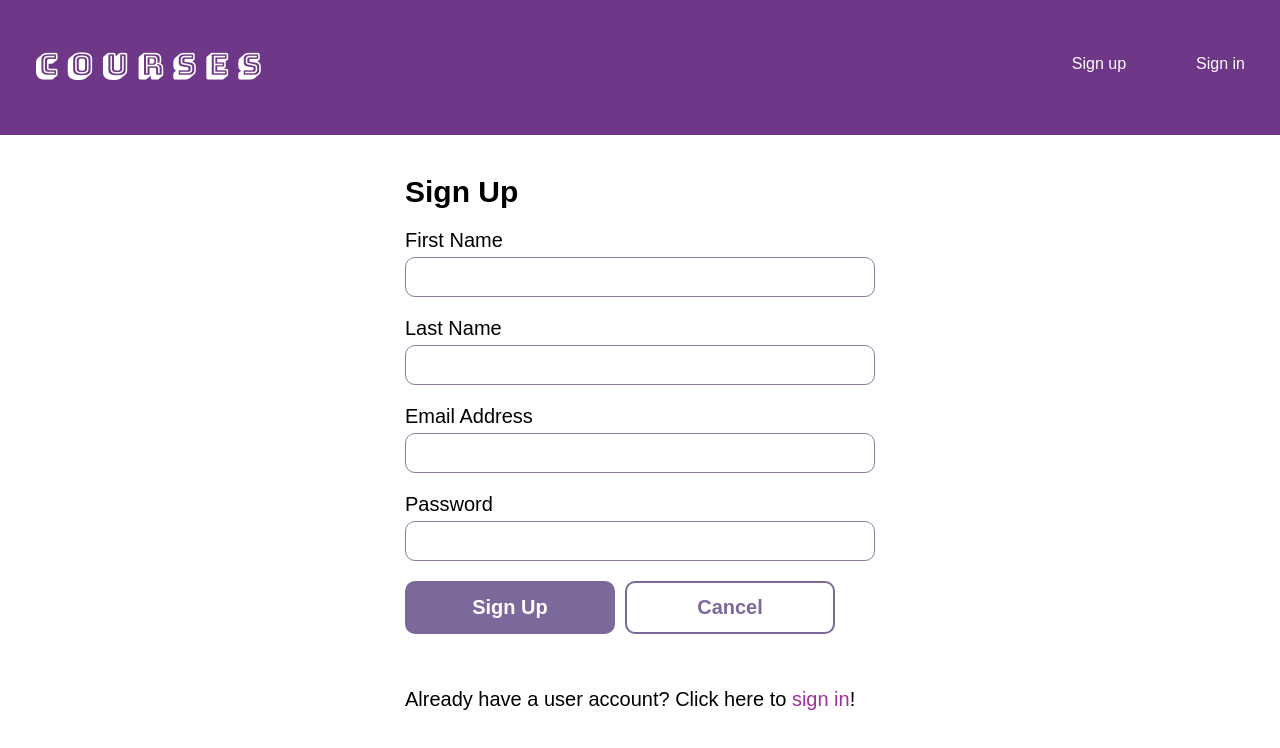
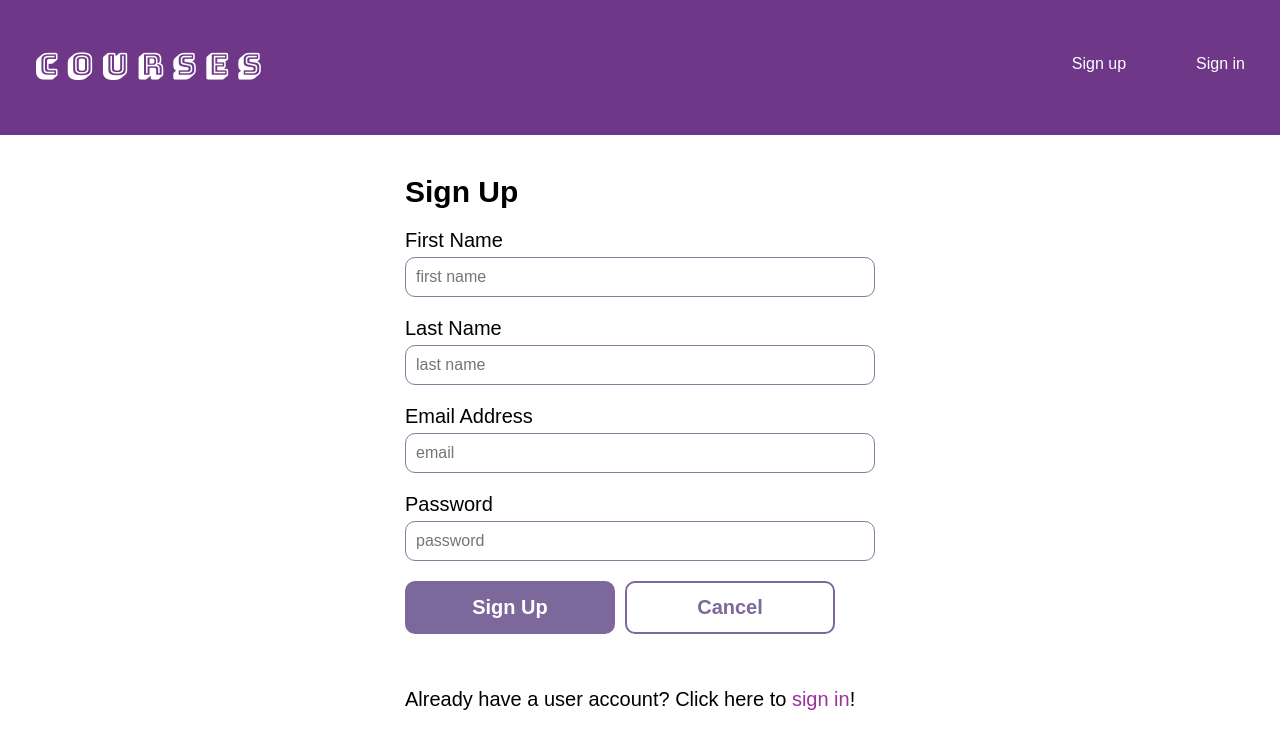
Before and after one commit to mGarciaNieto/FSJS_Project-10, a React (Create React App) app in the folder client/: page /signup in a window 1280 px wide. Shown: the top 748 px of the page. Built offline with nearby package versions, Linux system fonts and the light colour scheme.

Commit message:
Implement UserSignUp

```diff
--- a/client/src/components/UserSignUp.jsx
+++ b/client/src/components/UserSignUp.jsx
@@ -1,50 +1,49 @@
 import React from 'react'
-import { useState, useContext } from 'react'
+import { useState, useContext, useRef } from 'react'
 import { Link, useNavigate } from 'react-router-dom'
 import ValidatonErrors from './ValidationErrors'
 import { api } from '../utils/apiRequests'
 import AuthContext from '../context/AuthContext'
 
+function UserSignUp() {
+	const navigate = useNavigate()
+	const { actions } = useContext(AuthContext)
+	const firstName = useRef('')
+	const lastName = useRef('')
+	const emailAddress = useRef('')
+	const password = useRef('')
+	const [errors, setErrors] = useState([])
 
-function UserSignUp() {
-	const [errors, setErrors] = useState([])
-	const navigate = useNavigate()
-	const [formData, setFormData] = useState({
-		firstName: '',
-		lastName: '',
-		emailAddress: '',
-		password: ''
-	})
-	// const history = useHistory();
-	const { actions } = useContext(AuthContext)
-
-
-	const handleChange = (e) => {
-		const { name, value } = e.target
-		setFormData({
-			...formData,
-			[name]: value
-		})
-	}
-
-	const handleSubmit = (e) => {
+	const handleSubmit = async (e) => {
 		e.preventDefault()
-		// Send a POST request to the /api/users route
-		fetch('/api/users', {
-			method: 'POST',
-			headers: {
-				'Content-Type': 'application/json'
-			},
-			body: JSON.stringify(formData)
-		})
-			.then((response) => {
-				if (response.ok) {
-					// If the response is ok, sign in the user
-					// You can redirect the user to another route
-					// history.push('/');
+		// Handle the sign-up logic here
+		const user = {
+			firstName: firstName.current.value,
+			lastName: lastName.current.value,
+			emailAddress: emailAddress.current.value,
+			password: password.current.value
+		}
+		try {
+			const response = await api('/users', 'POST', user)
+			if (response.status === 201) {
+				console.log(`${user.firstName} ${user.lastName} is successfully signed up and authenticated!`)
+				const credentials = {
+					emailAddress: user.emailAddress,
+					password: user.password
 				}
-			})
-			.catch((error) => console.error('Error during fetch:', error))
+				await actions.signIn(credentials)
+				navigate('/')
+			} else if (response.status === 400) {
+				const data = await response.json()
+				setErrors(data.errors)
+			} else if (response.status === 500) {
+				navigate('/error')
+			} else {
+				throw Error()
+			}
+		} catch (e) {
+			console.log('error signing up', e)
+		}
 	}
 
 	const handleCancel = () => {
@@ -57,13 +56,13 @@ function UserSignUp() {
 			<ValidatonErrors errors={errors} />
 			<form onSubmit={handleSubmit}>
 				<label htmlFor='firstName'>First Name</label>
-				<input id='firstName' name='firstName' type='text' value={formData.firstName} onChange={handleChange} />
+				<input id='firstName' name='firstName' type='text' ref={firstName} placeholder='first name' />
 				<label htmlFor='lastName'>Last Name</label>
-				<input id='lastName' name='lastName' type='text' value={formData.lastName} onChange={handleChange} />
+				<input id='lastName' name='lastName' type='text' ref={lastName} placeholder='last name' />
 				<label htmlFor='emailAddress'>Email Address</label>
-				<input id='emailAddress' name='emailAddress' type='email' value={formData.emailAddress} onChange={handleChange} />
+				<input id='emailAddress' name='emailAddress' type='email' ref={emailAddress} placeholder='email' />
 				<label htmlFor='password'>Password</label>
-				<input id='password' name='password' type='password' value={formData.password} onChange={handleChange} />
+				<input id='password' name='password' type='password' ref={password} placeholder='password' />
 				<button className='button' type='submit'>
 					Sign Up
 				</button>
```
